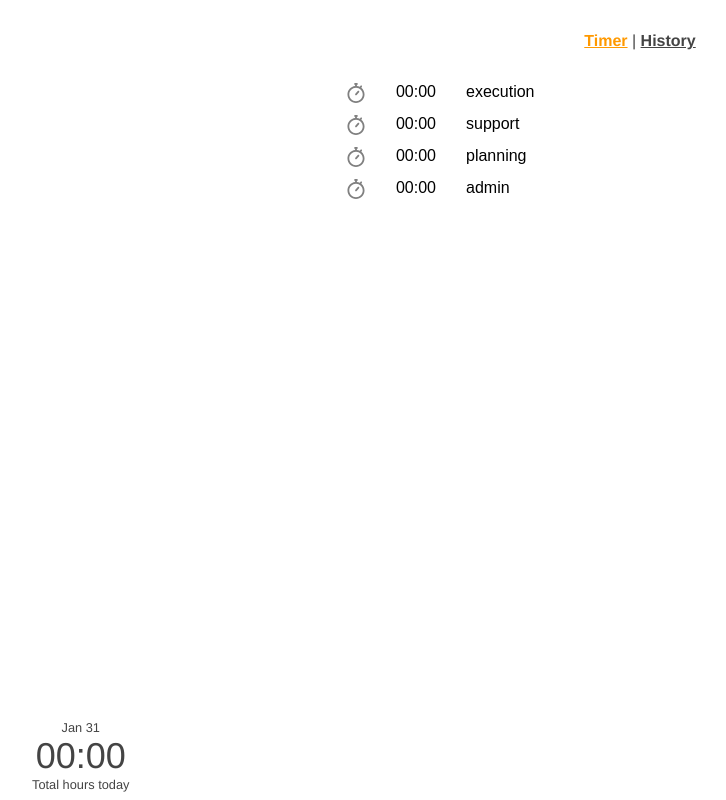
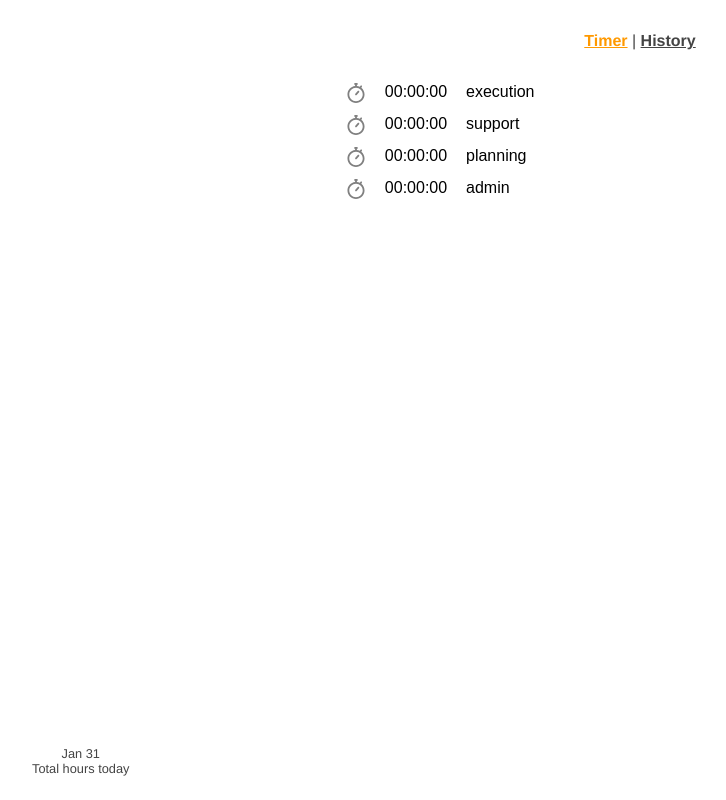
Before and after one commit to daviduffy/timer, a Vue app: page / in a window 1280 px wide. Shown: the whole page, without its empty margins (0-726 px from the left). Built offline with nearby package versions, Linux system fonts and the light colour scheme; the HTML template or start-up script is replaced by a standard one.

Commit message:
updated how time is displayed

```diff
--- a/src/components/Designation.vue
+++ b/src/components/Designation.vue
@@ -59,6 +59,7 @@ export default {
   .Timer__duration
     flex: 1
     max-width: 100px
+    font-variant-numeric: tabular-nums
 
   .Timer__designation
     flex: 1
--- a/src/components/Timer.vue
+++ b/src/components/Timer.vue
@@ -16,11 +16,13 @@
 <script>
 // External Dependencies
 import dayjs from 'dayjs';
+window.dayjs = dayjs;
 
 // Internal Components
 import Designation from '@/components/Designation';
 
 // Internal Dependencies
+import display, { timer } from '@/services/display';
 import { uuid } from '@/utils';
 import { getAggregate } from '@/services/eventStream';
 import designations from '@/fixtures/designations';
@@ -59,8 +61,10 @@ export default {
       } else {
         currentDuration = this.aggregate[designation];
       }
-      const humanDuration = dayjs(currentDuration).format('mm:ss');
-      return humanDuration;
+      const currentStopMoment = dayjs(currentDuration);
+      const secondsDuration = currentStopMoment.diff(dayjs(0), 'seconds');
+      // console.log(secondsDuration);
+      return display(currentStopMoment.unix(), timer);
     },
     stopTimer() {
       this.$store.commit('stopTimer');
--- a/src/components/Total.vue
+++ b/src/components/Total.vue
@@ -11,6 +11,9 @@
 <script>
 // External Dependencies
 import dayjs from 'dayjs';
+
+// Internal Dependencies
+import display, { euro } from '@/services/display';
 
 export default {
   name: 'Total',
@@ -40,8 +43,8 @@ export default {
       } else {
         total = aggregateTotal;
       }
-      const format = total > 3599999 ? 'hh:mm:ss' : 'mm:ss';
-      return dayjs(total).format('mm:ss');
+      // const format = total > 3599999 ?  : 'mm[<span>]:ss[</span>]';
+      return display(dayjs(total).unix(), euro);
     }
   }
 };
@@ -50,7 +53,7 @@ export default {
 <style lang="sass" scoped>
   .Total
     display: flex
-    padding: 0 1rem
+    padding: 0 1rem 1rem
 
   .Total__total
     display: flex
--- /dev/null
+++ b/src/services/display.js
@@ -0,0 +1,18 @@
+const display = (timeInSeconds = 0, displayFunc) => { // 1h 32m 32s
+  const hours = Math.round(Math.floor(timeInSeconds / 3600));
+  const minutes = Math.round(Math.floor(timeInSeconds % 3600) / 60);
+  const seconds = Math.round(Math.floor(timeInSeconds % 60));
+  return displayFunc(hours, minutes, seconds);
+};
+
+const euro = (h = 0, m = 0, s = 0) => {
+  const d = (t, str) => t > 0 ? `${('0'+t).slice(-2)}${str}` : '';
+  return [d(h, 'h'), d(m, 'm'), d(s, 's')].join(' ');
+};
+
+const timer = (h = 0, m = 0, s = 0) => {
+  const d = (t) => t > 0 ? ('0'+t).slice(-2) : '00';
+  return [d(h), d(m), d(s)].join(':');
+};
+
+export { euro, timer, display as default };
--- a/src/store.js
+++ b/src/store.js
@@ -28,7 +28,6 @@ export default new Vuex.Store({
       state.events = [...state.events, event];
     },
     setEvents(state, payload) {
-      console.log(payload);
       state.events = payload;
     },
     setStartTime(state, ms) {
```
